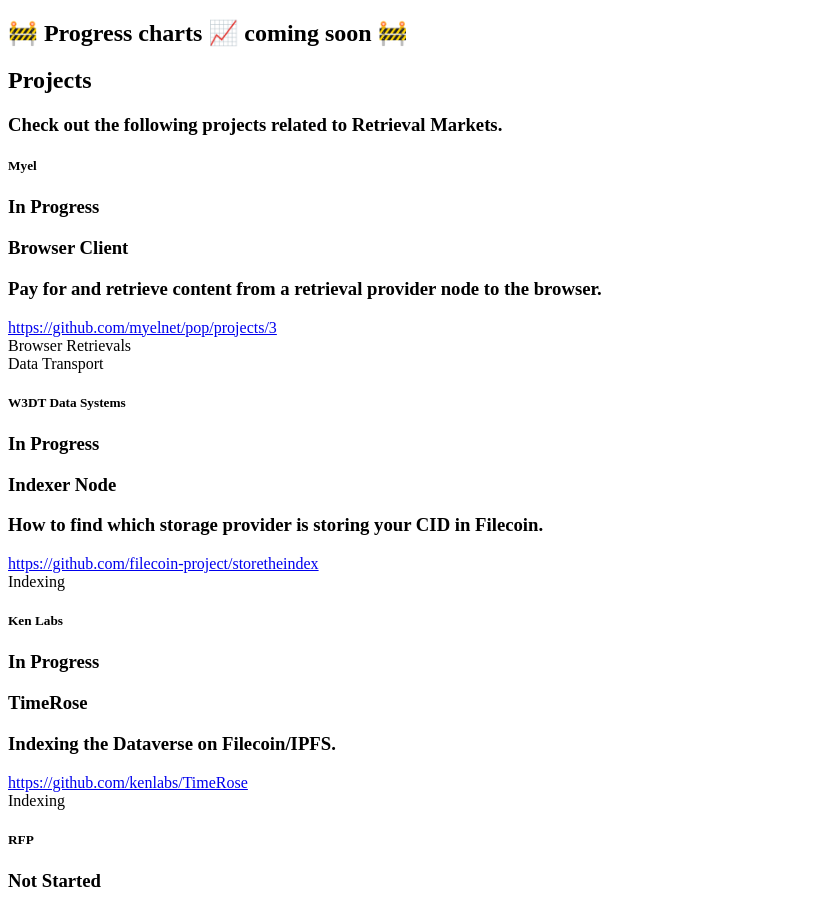
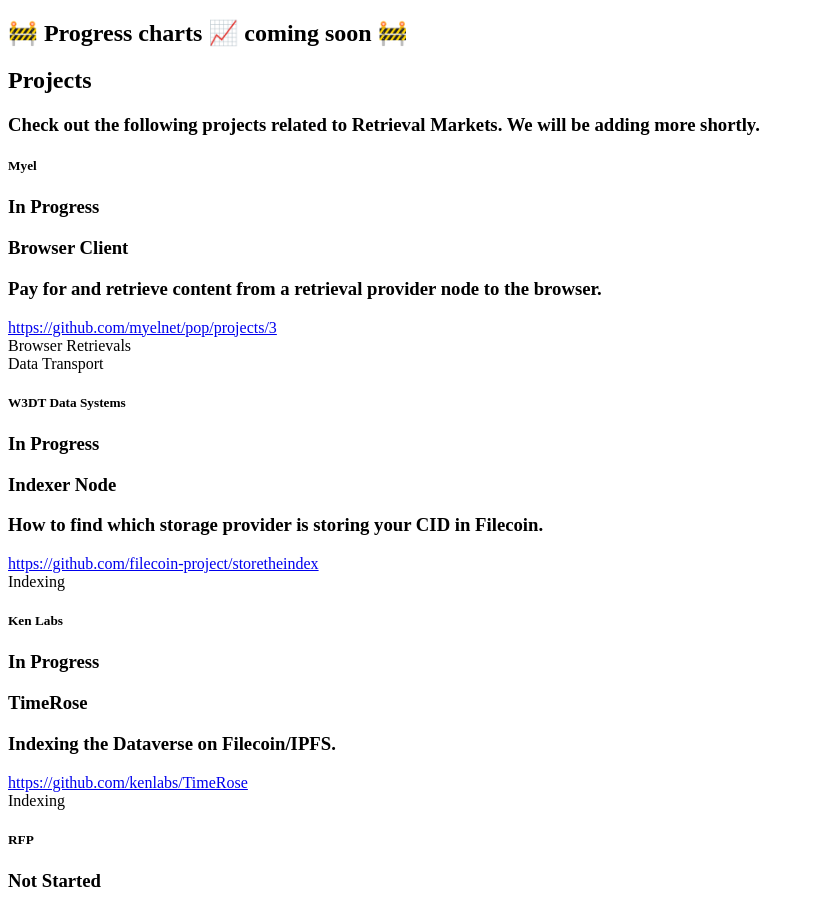
Before and after one commit to filecoin-project/retrieval-market, a Next.js app: page / in a window 1280 px wide. Shown: the part 1029-1940 px from the top of the page, without its empty margins (0-815 px from the left). Built offline with nearby package versions, Linux system fonts and the light colour scheme.

Commit message:
more projects to come

```diff
--- a/components/home/Projects.tsx
+++ b/components/home/Projects.tsx
@@ -73,7 +73,8 @@
   return (
     <PanelWrapper title="Projects">
       <h3 className="text-1xl text-left pt-2">
-        Check out the following projects related to Retrieval Markets.
+        Check out the following projects related to Retrieval Markets. We will
+        be adding more shortly.
       </h3>
       <div className="flex flex-wrap items-center justify-left sm:w-full">
         {projects.map((project: Project) => (
```
